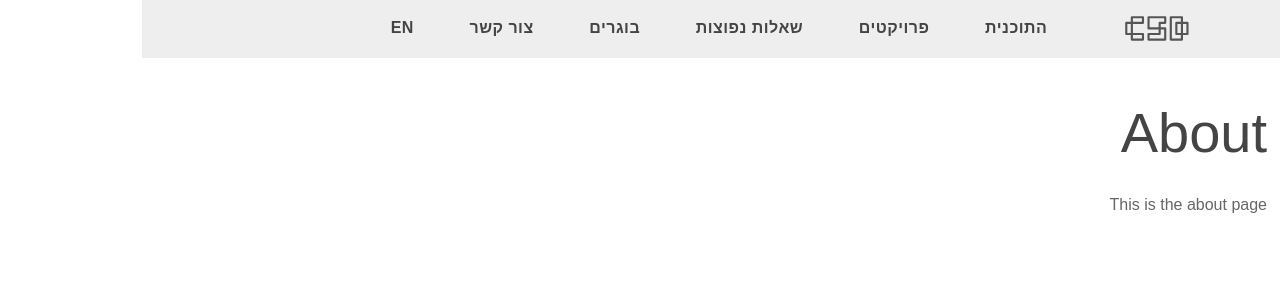
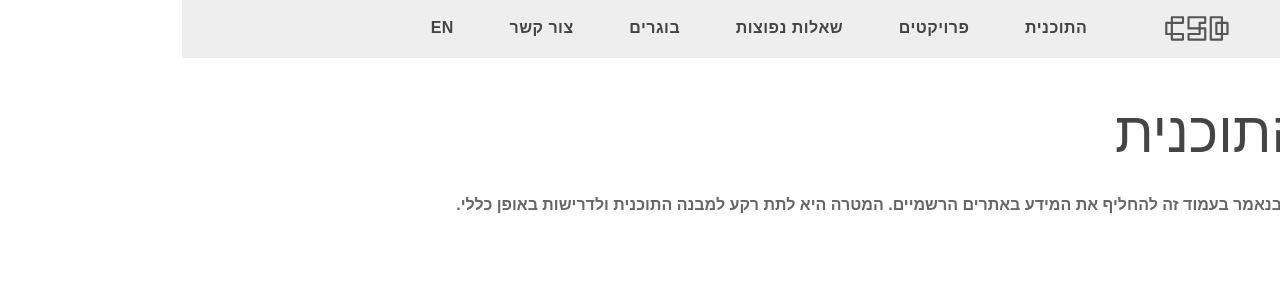
Before and after one commit to bsc-des/csd.degree, a Jekyll site: the page built from about.md, in a window 1280 px wide. Shown: the top 300 px of the page. Built offline with Jekyll 4.4.1, drawn with Linux system fonts in a browser that asks for light colours; some web fonts are replaced.

Commit message:
About & contact pages

```diff
--- a/about.md
+++ b/about.md
@@ -1,7 +1,7 @@
 ---
 layout: page
-title: About
+title: התוכנית
 permalink: /about/
 ---
 
-This is the about page
+**אין בנאמר בעמוד זה להחליף את המידע באתרים הרשמיים. המטרה היא לתת רקע למבנה התוכנית ולדרישות באופן כללי.**
```
Also changed, not shown: contact.md (added, +23 -0 lines).
